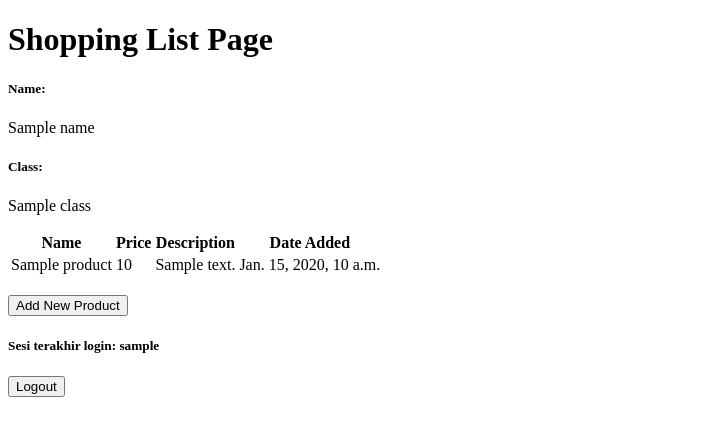
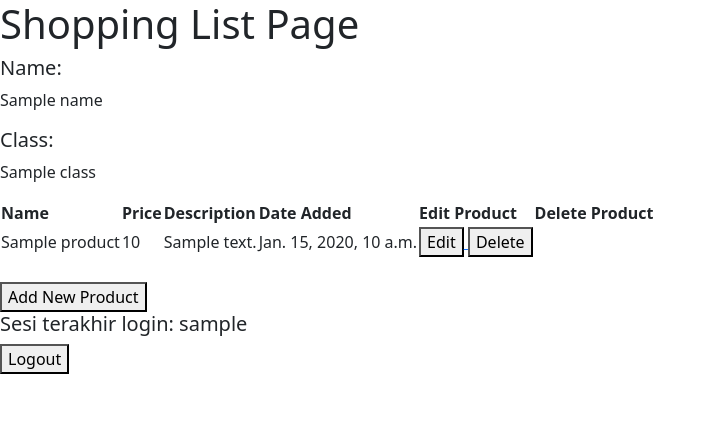
Before and after one commit to mnqrt/shopping-list, a Django app: template main/templates/main.html in a window 1280 px wide. Shown: the top 436 px of the page, without its empty margins (0-716 px from the left). Run offline with Django 5.2, Linux system fonts and the light colour scheme; tables that the repository leaves empty hold one stand-in row (values such as "Sample post"); the template is opened without the code that fills it: values that come from a table or form of the project are taken from there, most other values are stand-ins (such as "Sample title", 1, 10 or a date in 2020).

Commit message:
Tutorial 4 Done

```diff
--- a/main/templates/main.html
+++ b/main/templates/main.html
@@ -15,6 +15,8 @@
             <th>Price</th>
             <th>Description</th>
             <th>Date Added</th>
+            <th>Edit Product</th>
+            <th>Delete Product</th>
         </tr>
 
         {% comment %} Berikut cara memperlihatkan data produk di bawah baris ini {% endcomment %}
@@ -25,6 +27,18 @@
                 <td>{{product.price}}</td>
                 <td>{{product.description}}</td>
                 <td>{{product.date_added}}</td>
+                <td>
+                    <a href="{% url 'main:edit_product' product.pk %}">
+                        <button>
+                            Edit
+                        </button>
+                    </a>
+                    <a href="{% url 'main:delete_product' product.pk %}">
+                        <button>
+                            Delete
+                        </button>
+                    </a>
+                </td>
             </tr>
         {% endfor %}
     </table>
--- a/main/urls.py
+++ b/main/urls.py
@@ -1,11 +1,13 @@
 from django.urls import path
-from main.views import show_main, create_product, show_xml, show_json, show_xml_by_id, show_json_by_id, register, login_user, logout_user
+from main.views import show_main, create_product, show_xml, show_json, show_xml_by_id, show_json_by_id, register, login_user, logout_user, edit_product, delete_product
 
 app_name = 'main'
 
 urlpatterns = [
     path('', show_main, name='show_main'),
     path('create-product', create_product, name='create_product'),
+    path('edit-product/<int:id>/', edit_product, name='edit_product'),
+    path('delete-product/<int:id>/', delete_product, name='delete_product'),
     path('xml/', show_xml, name='show_xml'),
     path('json/', show_json, name='show_json'),
     path('xml/<int:id>/', show_xml_by_id, name='show_xml_by_id'),
--- a/templates/base.html
+++ b/templates/base.html
@@ -8,7 +8,13 @@
             content="width=device-width, initial-scale=1.0"
         />
         {% block meta %}
+            <meta charset="UTF-8" />
+            <meta name="viewport" content="width=device-width, initial-scale=1">
         {% endblock meta %}
+        <link href="https://cdn.jsdelivr.net/npm/bootstrap@5.3.2/dist/css/bootstrap.min.css" rel="stylesheet" integrity="sha384-T3c6CoIi6uLrA9TneNEoa7RxnatzjcDSCmG1MXxSR1GAsXEV/Dwwykc2MPK8M2HN" crossorigin="anonymous">
+        <script src="https://code.jquery.com/jquery-3.6.0.min.js" integrity="sha384-KyZXEAg3QhqLMpG8r+J4jsl5c9zdLKaUk5Ae5f5b1bw6AUn5f5v8FZJoMxm6f5cH1" crossorigin="anonymous"></script>
+        <script src="https://cdn.jsdelivr.net/npm/@popperjs/core@2.11.8/dist/umd/popper.min.js" integrity="sha384-I7E8VVD/ismYTF4hNIPjVp/Zjvgyol6VFvRkX/vR+Vc4jQkC+hVqc2pM8ODewa9r" crossorigin="anonymous"></script>
+    <script src="https://cdn.jsdelivr.net/npm/bootstrap@5.3.2/dist/js/bootstrap.min.js" integrity="sha384-BBtl+eGJRgqQAUMxJ7pMwbEyER4l1g+O15P+16Ep7Q9Q+zqX6gSbd85u4mG4QzX+" crossorigin="anonymous"></script>
     </head>
 
     <body>
```
Also changed, not shown: main/templates/edit_product.html (added, +22 -0 lines), main/views.py (+20 -0 lines).
